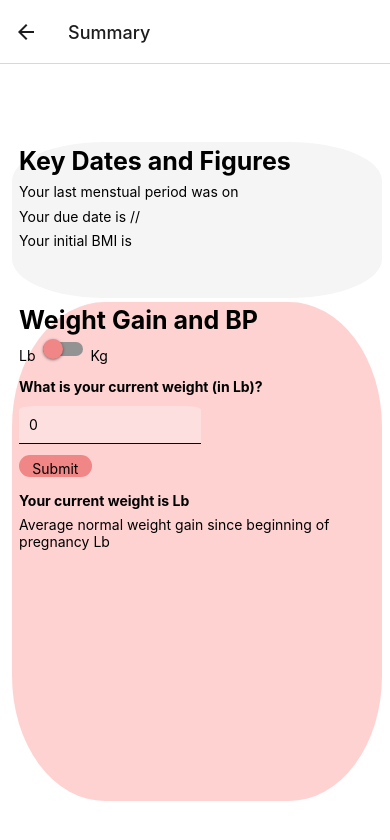
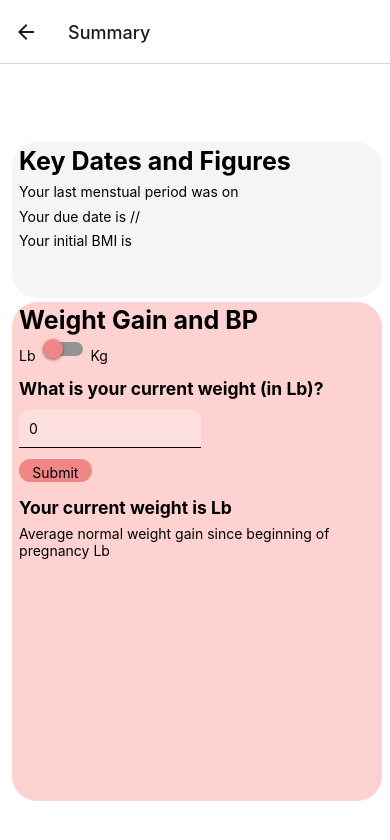
Before and after one commit to anshchokshi/HealthyMomAndChild, a React Native app in the folder src/: screen /Summary in a window 390 px wide. Shown: the top 840 px of the page. Built offline with nearby package versions, Linux system fonts and the light colour scheme; no server answers.

Commit message:
Change borderRadius and fontSize to numbers.

```diff
--- a/src/screens/UserDash.js
+++ b/src/screens/UserDash.js
@@ -111,7 +111,7 @@ const styles = StyleSheet.create({
       gradientHeaderStyle :{
         width: "100%",
         height: "100%",
-        borderRadius: "25px"
+        borderRadius: 25
       },
       headerContainer :{
         width: "100%",
@@ -126,12 +126,12 @@ const styles = StyleSheet.create({
           width: "100%",
           height: "80%",
           backgroundColor: 'rgba(250, 250, 250, 0.35)',
-          borderRadius: "25px",
+          borderRadius: 25
       },
       textMargin :{
           marginTop: "15%",
           marginLeft: "3%",
-          fontSize: "40px",
+          fontSize: 40,
           color: "#ffffff",
           fontWeight:"bold",
       },
@@ -153,7 +153,7 @@ const styles = StyleSheet.create({
           position: "relative",
           left: 0,
         //   backgroundColor: "rgba(250, 250, 250, 0.5)",
-          borderRadius: "25%",
+          borderRadius: 25,
           flex: 1
       },
       buttonRight: {
@@ -166,7 +166,7 @@ const styles = StyleSheet.create({
         // position: "relative",
         // backgroundColor: "rgba(250, 250, 250, 0.5)",
         // right: 0,
-        borderRadius: "25%",
+        borderRadius: 25,
         flex: 1
     },
     buttonContCenter: {
@@ -188,12 +188,12 @@ const styles = StyleSheet.create({
         // position: "relative",
         // backgroundColor: "#000000",
         // right: 0,
-        borderRadius: "25%",
+        borderRadius: 25,
         flex: 1
     },
     buttonText: {
         color:"#000000",
-        fontSize: "20px",
+        fontSize: 20,
         fontWeight: 'bold',
         // textAlign: "left",
         marginTop: "25%",
@@ -203,7 +203,7 @@ const styles = StyleSheet.create({
     },
     buttonTextWhite: {
         color:"#ffffff",
-        fontSize: "20px",
+        fontSize: 20,
         fontWeight: 'bold',
         // textAlign: "left",
         marginTop: "25%",
@@ -216,7 +216,7 @@ const styles = StyleSheet.create({
         // flex: 2
         width: '100%',
         height: '100%',
-        borderRadius: '25%',
+        borderRadius: 25,
         // flex: 1
         // position:'absolute'
     },
--- a/src/screens/WeightGainBP.js
+++ b/src/screens/WeightGainBP.js
@@ -2,11 +2,10 @@ import { useNavigation } from '@react-navigation/core';
 import React, { useEffect, useState, useContext} from 'react';
 
 import { Button, StyleSheet, Text, TouchableOpacity, View, TextInput, TouchableWithoutFeedback, SafeAreaView, Keyboard } from 'react-native'
-import { firebase } from '../firebase'
 import { Header } from '@rneui/themed'
 import {LinearGradient} from 'react-native-linear-gradient';
 import { Image, Switch } from '@rneui/themed';
-import { UserContext, getUserProfile } from "../context/UserContext";
+import { UserContext } from "../context/UserContext";
 import { CalculateDueDate } from '../helpers/CalculateDueDate';
 
 // import { async } from 'node-stream-zip';
@@ -148,7 +147,7 @@ const styles = StyleSheet.create({
         backgroundColor: '#F08686',
         height: '12.5%',
         width: "20%",
-        borderRadius: '25px',
+        borderRadius: 25,
     },
     buttonText: {
         textAlign: 'center',
@@ -171,32 +170,32 @@ const styles = StyleSheet.create({
         marginRight: "2%",
         marginLeft: "2%",
         textAlign:"left",
-        fontSize:"14px"
+        fontSize:14
     },
     unitTextRight: {
         marginTop: "2%",
         marginLeft: "2%",
         textAlign:"left",
-        fontSize:"14px"
+        fontSize:14
     },
     leftAlignHeading: {
         marginLeft: "2%",
         marginTop: "1%",
         textAlign: "left",
         fontWeight: "bold",
-        fontSize: "25px",
+        fontSize: 25,
     },
     firstBlockText: {
         marginTop: "2%",
         marginLeft: "2%",
         textAlign:"left",
         // fontWeight:"bold",
-        fontSize:"14px"
+        fontSize:14
     },
     textMargin :{
         marginTop: "5%",
         marginLeft: "3%",
-        fontSize: "25px",
+        fontSize: 25,
         color: "#ffffff",
         fontWeight:"bold",
         position: "absolute",
@@ -215,19 +214,19 @@ const styles = StyleSheet.create({
         width: "95%",
         height: "80%",
         backgroundColor: '#ffffff',
-        borderRadius: "25px"
+        borderRadius: 25
     },
     firstBlock :{
         height: "25%",
         width: "100%",
-        borderRadius: "25%",
+        borderRadius: 25,
         backgroundColor: "#f5f5f5"
     },
     secondBlock :{
         marginTop: "1%",
         height: "80%",
         width: "100%",
-        borderRadius: "25%",
+        borderRadius: 25,
         backgroundColor: "#ffd2d2"
     },
     img: {
@@ -244,15 +243,15 @@ const styles = StyleSheet.create({
         borderBottomWidth: 1,
         padding: 10,
         backgroundColor: 'rgba(250, 250, 250, 0.35)',
-        borderTopLeftRadius: '10%',
-        borderTopRightRadius: '10%'
+        borderTopLeftRadius: 10,
+        borderTopRightRadius: 10
     },
     secondBlockUnitText: {
         marginLeft: '2%'
     },
     secondBlockHeaderText: {
         fontWeight: 'bold',
-        fontSize: '17.5 px',
+        fontSize: 17.5,
         marginBottom: '2%',
         marginTop: '2%'
     },
```
